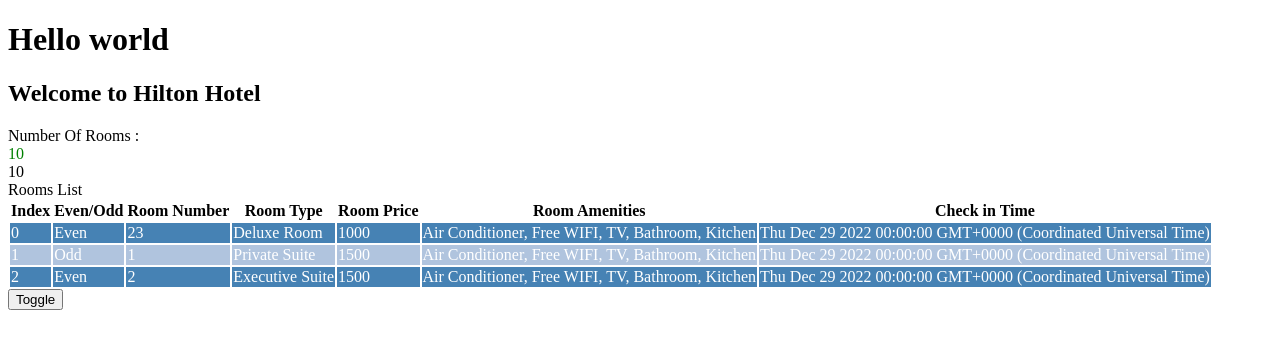
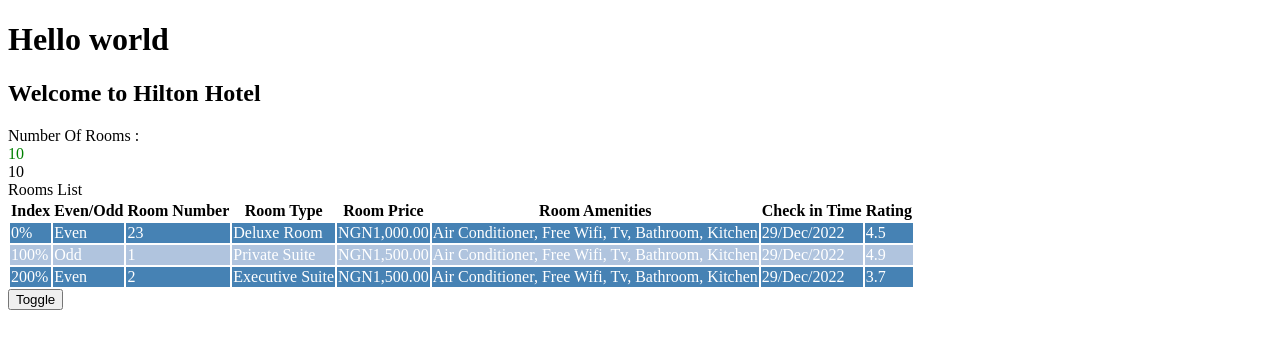
Before and after one commit to steph-codes/hotelinventoryapp, an Angular app: page / in a window 1280 px wide. Shown: the top 348 px of the page. Built offline with nearby package versions, Linux system fonts and the light colour scheme.

Commit message:
added Pipes

```diff
--- a/package.json
+++ b/package.json
@@ -18,6 +18,7 @@
     "@angular/platform-browser": "^15.0.0",
     "@angular/platform-browser-dynamic": "^15.0.0",
     "@angular/router": "^15.0.0",
+    "ngx-bootstrap": "^6.2.0",
     "rxjs": "~7.5.0",
     "tslib": "^2.3.0",
     "zone.js": "~0.12.0"
--- a/src/app/rooms/rooms.component.html
+++ b/src/app/rooms/rooms.component.html
@@ -7,6 +7,8 @@
 
 <!--checks if there are available room-->
 {{ rooms?.availableRooms ?? 'No rooms' }}
+
+<!--{{ roomList | json }}-->
 
 <div *ngIf="rooms.availableRooms > 0">
   Rooms List
@@ -20,16 +22,19 @@
       <th>Room Price</th>
       <th>Room Amenities</th>
       <th>Check in Time</th>
+      <th>Rating</th>
 
     </tr>
-    <tr [ngClass]="e ? 'even': 'odd'" *ngFor="let room of roomList; let e = even; let o = odd; let i = index">
-      <td>{{ i }}</td>
+    <tr [ngClass]="e ? 'even': 'odd'"
+    *ngFor="let room of roomList | slice : 0:3; let e = even; let o = odd; let i = index">
+      <td>{{ i  | percent}}</td>
       <td>{{ e ? "Even" : "Odd" }}</td>
       <td>{{ room.roomNumber }}</td>
       <td>{{ room.roomType}}</td>
-      <td>{{ room.price}}</td>
-      <td>{{ room.amenities}}</td>
-      <td>{{ room.checkinTime}}</td>
+      <td>{{ room.price | currency: 'NGN' }}</td>
+      <td>{{ room.amenities | titlecase }}</td>
+      <td>{{ room.checkinTime | date : 'dd/MMM/yyyy'}}</td>
+      <td>{{ room.rating | number : '1.1-3' }}</td>
     </tr>
   </table>
 </div>
--- a/src/app/rooms/rooms.component.ts
+++ b/src/app/rooms/rooms.component.ts
@@ -28,6 +28,7 @@
     photos: 'https://images.unsplash.com/photo-1618773928121-c32242e63f39?ixlib=rb-4.0.3&ixid=MnwxMjA3fDB8MHxwaG90by1wYWdlfHx8fGVufDB8fHx8&auto=format&fit=crop&w=870&q=80',
     checkinTime: new Date ('29-Dec-2022'),
     checkoutTime: new Date ('30-Dec-2022'),
+    rating: 4.5
   },
   {
     roomNumber: 1,
@@ -37,6 +38,7 @@
     photos: 'https://images.unsplash.com/photo-1602002418082-a4443e081dd1?ixlib=rb-4.0.3&ixid=MnwxMjA3fDB8MHxwaG90by1wYWdlfHx8fGVufDB8fHx8&auto=format&fit=crop&w=774&q=80',
     checkinTime: new Date ('29-Dec-2022'),
     checkoutTime: new Date ('30-Dec-2022'),
+    rating: 4.9
   },
   {
     roomNumber: 2,
@@ -46,6 +48,7 @@
     photos: 'https://images.unsplash.com/photo-1621293954908-907159247fc8?ixlib=rb-4.0.3&ixid=MnwxMjA3fDB8MHxwaG90by1wYWdlfHx8fGVufDB8fHx8&auto=format&fit=crop&w=870&q=80',
     checkinTime: new Date ('29-Dec-2022'),
     checkoutTime: new Date ('30-Dec-2022'),
+    rating: 3.7
   }
 ]
 
--- a/src/app/rooms/rooms.ts
+++ b/src/app/rooms/rooms.ts
@@ -12,4 +12,5 @@
   photos: string;
   checkinTime: Date;
   checkoutTime: Date;
+  rating: number;
 }
```
Also changed, not shown: 1 other file (tests, documents, lock files or other folders).
